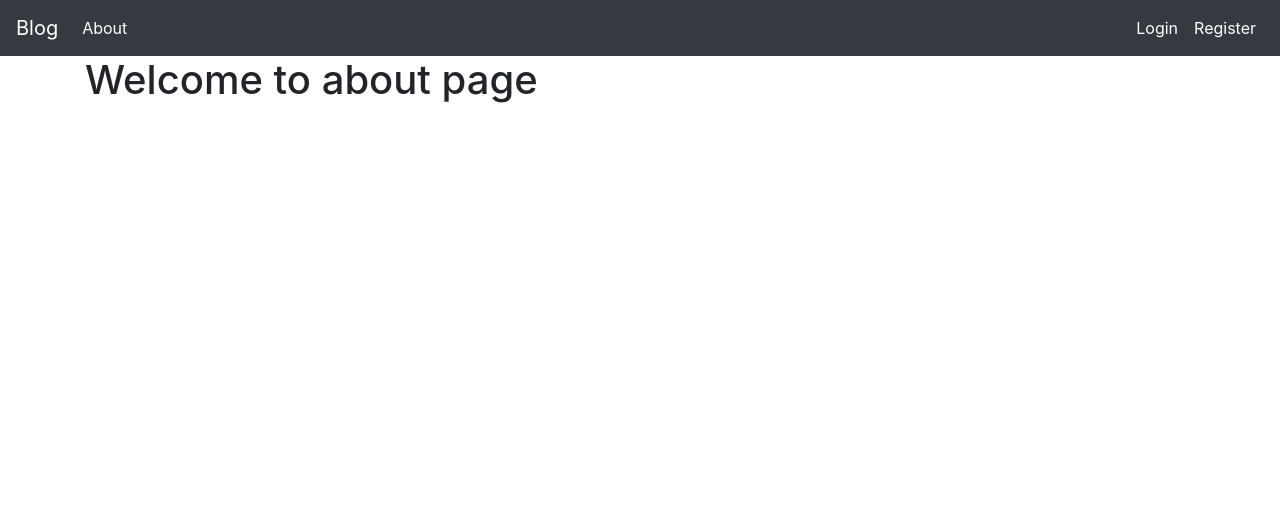
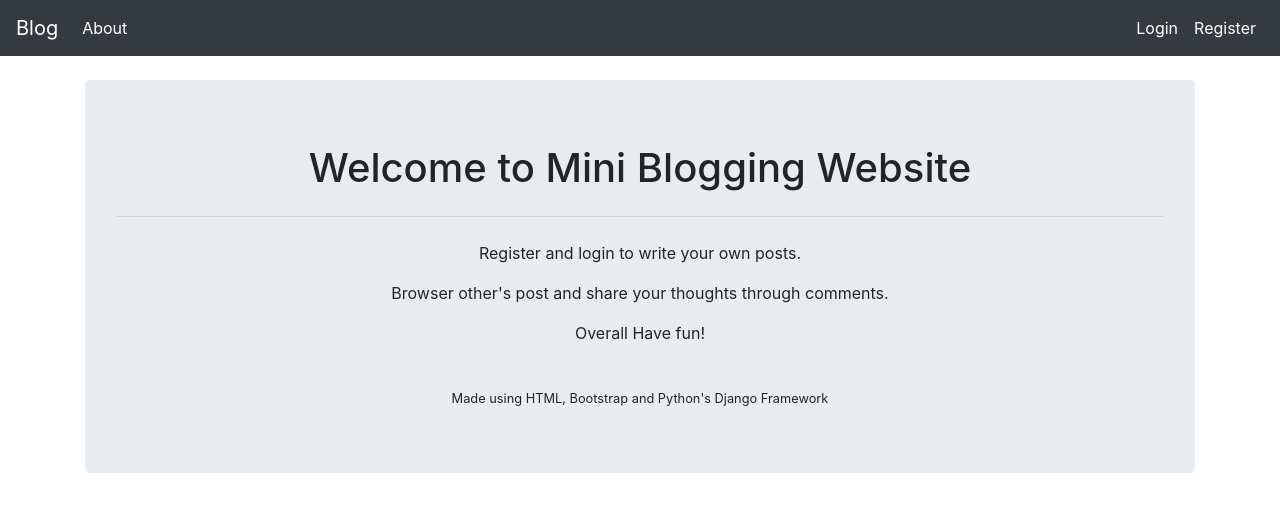
Before and after one commit to vikramBhavsar/Mini-Bloggin-Website, a Django app: page /about/ in a window 1280 px wide. Shown: the top 512 px of the page. Run offline with Django 3.2, Linux system fonts and the light colour scheme; some libraries are stand-ins or nearby versions.

Commit message:
Final Edits along with comment functionality

```diff
--- a/blog_project/blog/models.py
+++ b/blog_project/blog/models.py
@@ -29,7 +29,7 @@ class Post(models.Model):
 
 class Comment(models.Model):
     post = models.ForeignKey(Post,on_delete=models.CASCADE,related_name="comments")
-    author = models.CharField(max_length=200)
+    author = models.ForeignKey(settings.AUTH_USER_MODEL,on_delete=models.CASCADE,related_name="user_comments")
     text = models.TextField()
     create_date = models.DateTimeField(default=timezone.now())
     approved_comment = models.BooleanField(default=False)
--- a/blog_project/blog/templates/blog/about.html
+++ b/blog_project/blog/templates/blog/about.html
@@ -1,5 +1,17 @@
 {% extends "blog/base.html" %}
 
 {% block body_block %}
-    <h1>Welcome to about page</h1>
+
+    <br>
+    <div align="center">
+        <div class="jumbotron">
+            <h1>Welcome to Mini Blogging Website</h1>
+            <hr class="my-4">
+            <p>Register and login to write your own posts.</p>
+            <p>Browser other's post and share your thoughts through comments.</p>
+            <p>Overall Have fun!</p>
+            <br>
+            <small>Made using HTML, Bootstrap and Python's Django Framework</small>
+        </div>
+    </div>
 {% endblock %}
--- a/blog_project/blog/templates/blog/base.html
+++ b/blog_project/blog/templates/blog/base.html
@@ -3,7 +3,7 @@
 <head>
     <meta charset="UTF-8">
     <meta name="viewport" content="width=device-width, initial-scale=1.0">
-    <title>Document</title>
+    <title>Mini Blog</title>
 
     <!-- CSS only -->
     <link rel="stylesheet" href="https://stackpath.bootstrapcdn.com/bootstrap/4.5.0/css/bootstrap.min.css" integrity="sha384-9aIt2nRpC12Uk9gS9baDl411NQApFmC26EwAOH8WgZl5MYYxFfc+NcPb1dKGj7Sk" crossorigin="anonymous">
@@ -47,6 +47,10 @@
                         <a href="{% url "logout_user" %}" class="nav-link">Logout</a>
                     </li>
 
+                    <li class="nav-item active">
+                        <span class="nav-link">Welcome {{user.first_name}}</span>
+                    </li>
+
                 {% else %}
 
                     <li class="nav-item active">
--- a/blog_project/blog/templates/blog/draft_list.html
+++ b/blog_project/blog/templates/blog/draft_list.html
@@ -4,6 +4,8 @@
 
     <br>
     {% for item in object_list %}
+
+        {% if user.username == item.author.username %}
             <h1> <a href="{% url "post_detail" pk=item.pk %}">{{item.title}}</a> </h1>
             <small>Created by: {{ item.author.first_name }} {{ item.author.last_name }}</small><br>
             <small>Created On: {{item.create_date}}</small>
@@ -12,6 +14,7 @@
             <br> <br>
             <p>{{item.text | truncatewords:4 }}</p>
             <hr class="my-4">
+        {% endif %}
     {% endfor %}
 
 
--- a/blog_project/blog/urls.py
+++ b/blog_project/blog/urls.py
@@ -34,5 +34,5 @@ urlpatterns = [
 
     # Others
     path('about/',views.AboutView.as_view(),name="about_page"),
-    path('',views.base,name='base_page'),
+    path('',views.PostListView.as_view(),name='post_list'),
 ]
--- a/blog_project/blog/views.py
+++ b/blog_project/blog/views.py
@@ -25,8 +25,6 @@ class PostListView(ListView):
     def get_queryset(self):
         return Post.objects.filter(publish_date__lte=timezone.now()).order_by("-publish_date")
 
-
-
 class PostDetailView(DetailView):
     model = Post
     template_name = "blog/post_detail.html"
@@ -35,7 +33,6 @@ class PostDetailView(DetailView):
         context = super().get_context_data(**kwargs)
         context["post"] = context["object"]
         return context
-
 
 class CreatePostView(LoginRequiredMixin,CreateView):
     login_url = reverse_lazy("login_user")
@@ -75,7 +72,6 @@ class UpdatePostview(LoginRequiredMixin,UpdateView):
         context["post_form"] = context["form"]
         return context
 
-
 class DeletePostView(LoginRequiredMixin,DeleteView):
     model = Post
     template_name = "blog/delete_post.html"
@@ -114,6 +110,7 @@ def add_comment_to_post(request,pk):
         if comment_info.is_valid():
             comment_obj = comment_info.save(commit=False)
             comment_obj.post = post
+            comment_obj.author = User.objects.get(username=request.user.username)
             comment_obj.save()
             return redirect("post_detail",pk=post.pk)
     else:
@@ -166,9 +163,9 @@ def login_user(request):
 
         if user is not None:
             login(request,user)
-            return redirect("base_page")
+            return redirect("post_list")
         else:
-            return redirect("base_page")
+            return redirect("login_user")
 
     else:
         return render(request,"registration/login.html",{})
```
Also changed, not shown: blog_project/blog/forms.py (+6 -3 lines), blog_project/blog/templates/blog/comment_form.html (added, +17 -0 lines), blog_project/blog/templates/blog/post_detail.html (+18 -1 lines), blog_project/blog/migrations/0003_auto_20200614_0616.py (added), blog_project/db.sqlite3. Lines whose indentation alone changed are shown as unchanged.
